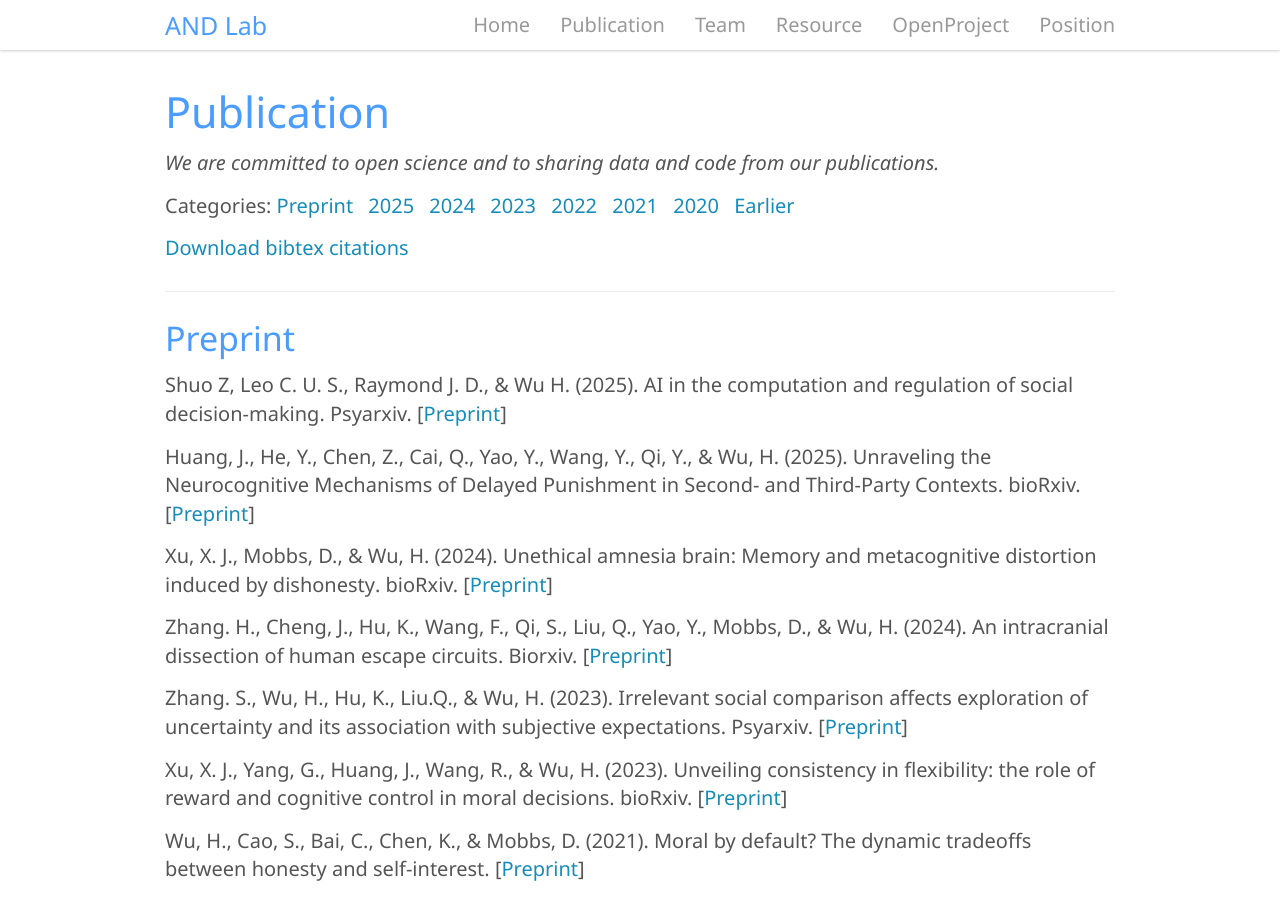
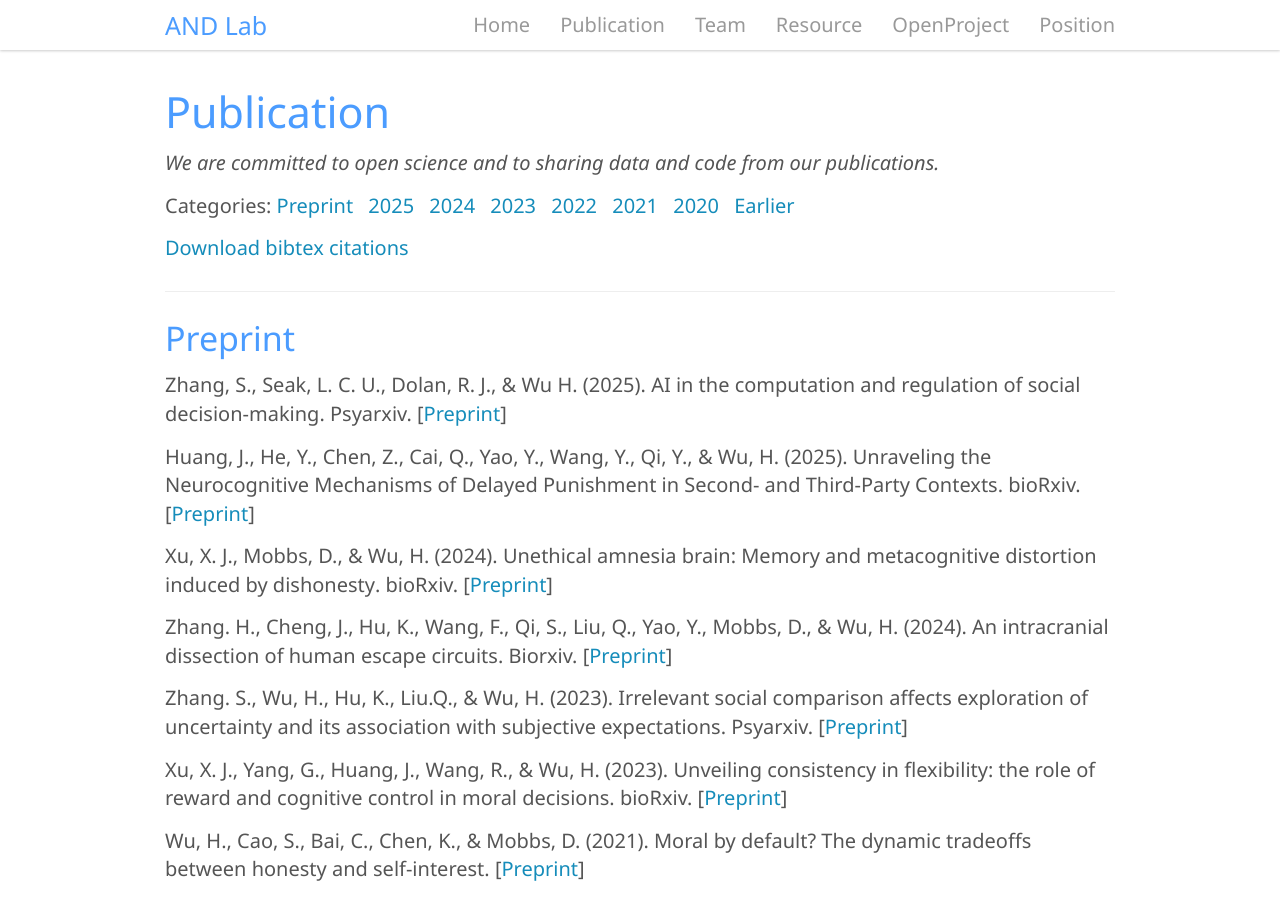
Before and after one commit to andlab-um/lab-website, a Jekyll site: the page built from _pages/publication.md, in a window 1280 px wide and 900 px high. Built offline with Jekyll 4.4.1, drawn with Linux system fonts in a browser that asks for light colours; nearby versions of some CDN libraries.

Commit message:
Update publication.md

```diff
--- a/_pages/publication.md
+++ b/_pages/publication.md
@@ -16,7 +16,7 @@ permalink: /publication
 
 ### Preprint
 
-Shuo Z, Leo C. U. S., Raymond J. D., & Wu H. (2025). **AI in the computation and regulation of social decision-making**. Psyarxiv. [[Preprint](https://doi.org/10.31234/osf.io/uf9g4_v1){:target="_blank"}]
+Zhang, S., Seak, L. C. U., Dolan, R. J., & Wu H. (2025). **AI in the computation and regulation of social decision-making**. Psyarxiv. [[Preprint](https://doi.org/10.31234/osf.io/uf9g4_v1){:target="_blank"}]
 
 Huang, J., He, Y., Chen, Z., Cai, Q., Yao, Y., Wang, Y., Qi, Y., & Wu, H. (2025). **Unraveling the Neurocognitive Mechanisms of Delayed Punishment in Second- and Third-Party Contexts**. bioRxiv. [[Preprint](https://www.biorxiv.org/content/10.1101/2025.02.25.640024v1){:target="_blank"}]
 
```
